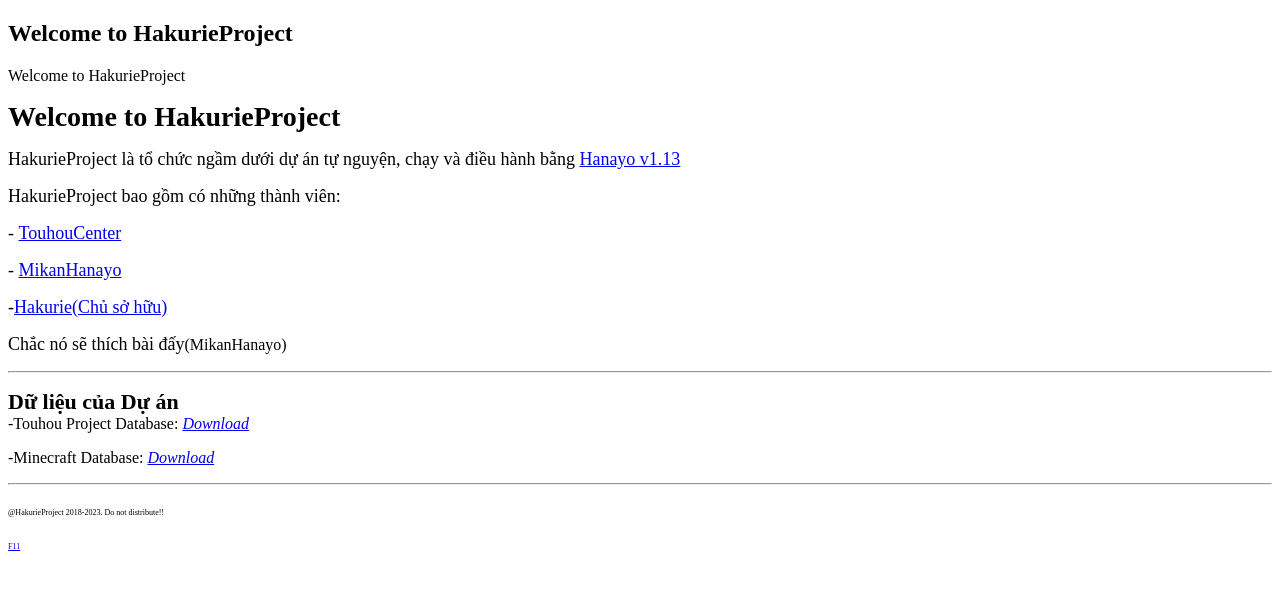
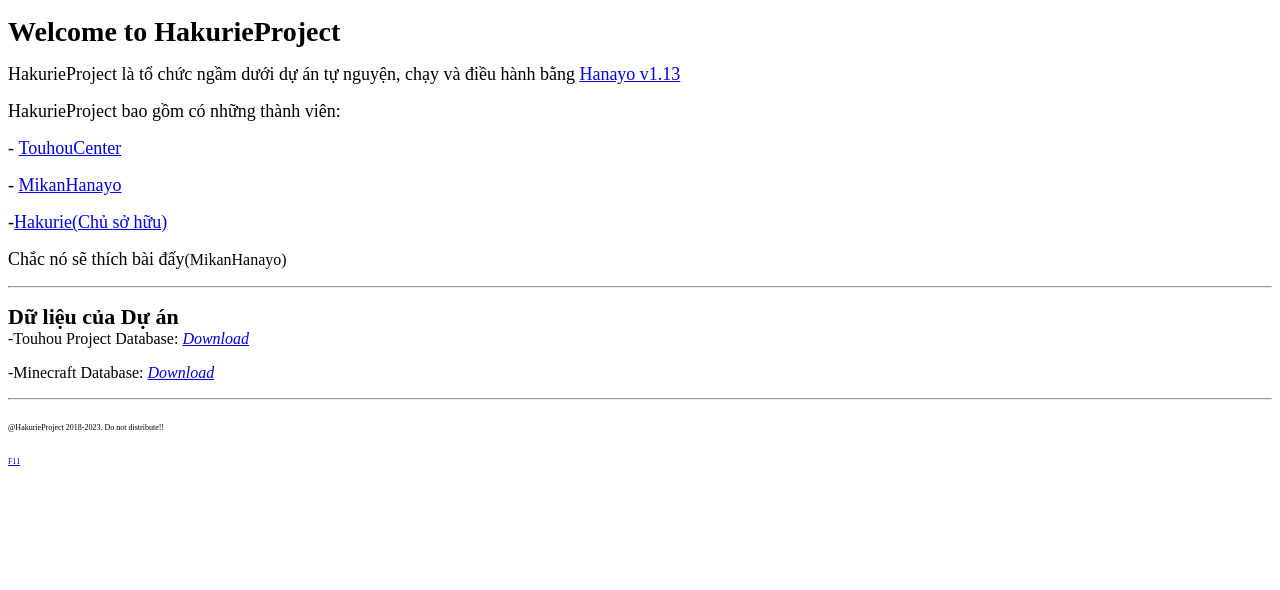
Before and after one commit to hakurieserver/hakurie, a plain HTML site: page index.html in a window 1280 px wide. Drawn offline with Linux system fonts and the light colour scheme.

Commit message:
Update index.html

```diff
--- a/index.html
+++ b/index.html
@@ -1,15 +1,8 @@
 <!DOCTYPE HTML>
 <html>
-
  <head>
-	<title>Tiêu đề của trang web</title>
+	<title>Welcome to HakurieProject</title>
  </head>
-
- <body>
-	<h2>Welcome to HakurieProject</h2>
-	<div>Welcome to HakurieProject</div>
- </body>
-
 </html>
 <p><strong><span style="font-size:28px">Welcome to HakurieProject</span></strong></p>
 
```
